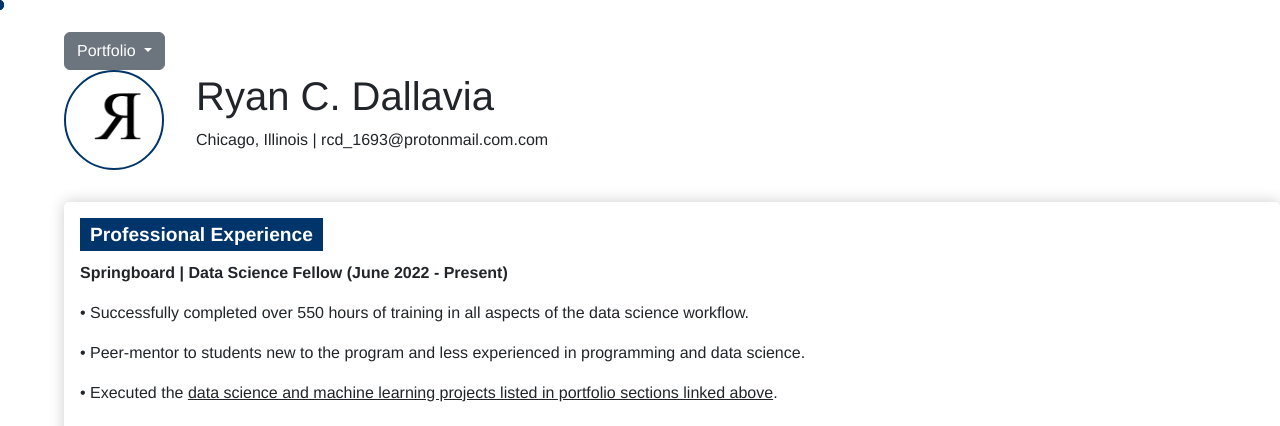
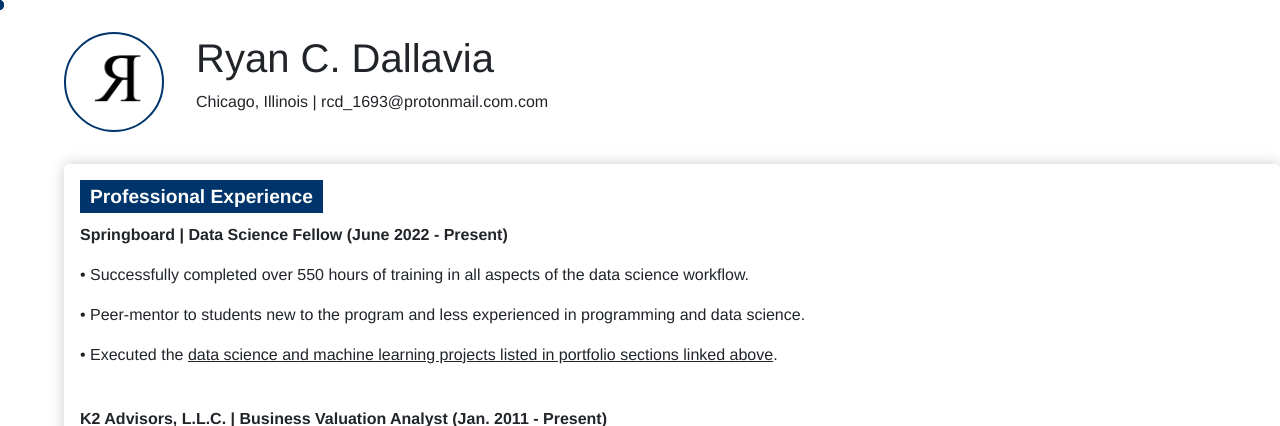
Before and after one commit to RDallavia/Website, a Flask app: page / in a window 1280 px wide. Shown: the top 426 px of the page. Run offline with Flask 3, Linux system fonts and the light colour scheme.

Commit message:
menu button removed

```diff
--- a/templates/index.html
+++ b/templates/index.html
@@ -3,16 +3,6 @@
 <head>
 <meta charset="UTF-8">
 <meta name="viewport" content="width=device-width, initial-scale=1.0">
-<div class="dropdown">
-    <button class="btn btn-secondary dropdown-toggle" type="button" id="dropdownMenuButton" data-toggle="dropdown" aria-haspopup="true" aria-expanded="false">
-      Portfolio
-    </button>
-    <div class="dropdown-menu" aria-labelledby="dropdownMenuButton">
-      <a class="dropdown-item" href="#">Data Science</a>
-      <a class="dropdown-item" href="#">Machine Learning</a>
-      <a class="dropdown-item" href="#">Software Engineering and AI</a>
-    </div>
-  </div>
 <title>Ryan C. Dallavia</title>
 <link href="https://cdn.jsdelivr.net/npm/bootstrap@5.2.3/dist/css/bootstrap.min.css" rel="stylesheet" integrity="sha384-rbsA2VBKQhggwzxH7pPCaAqO46MgnOM80zW1RWuH61DGLwZJEdK2Kadq2F9CUG65" crossorigin="anonymous">
 <link rel="stylesheet" href="{{ url_for('static', filename='styles.css') }}">
```
